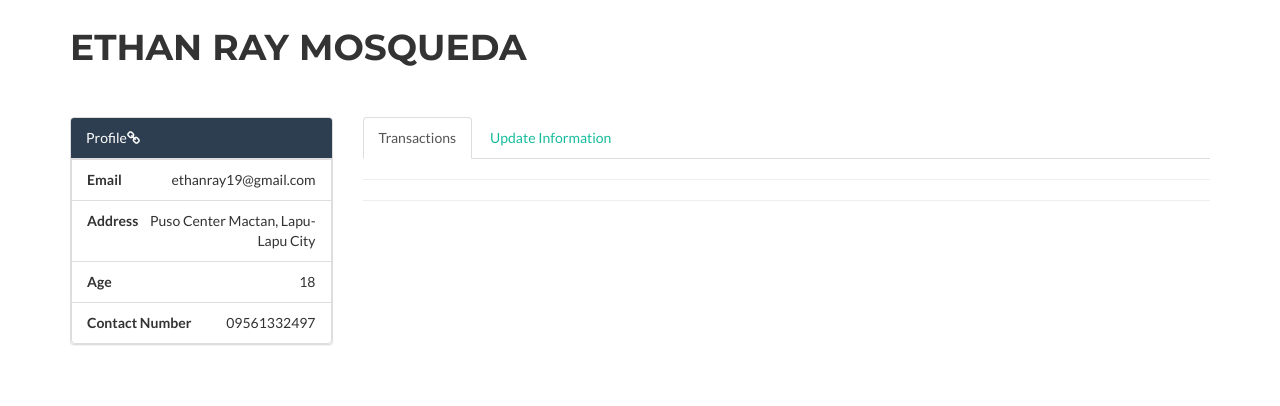
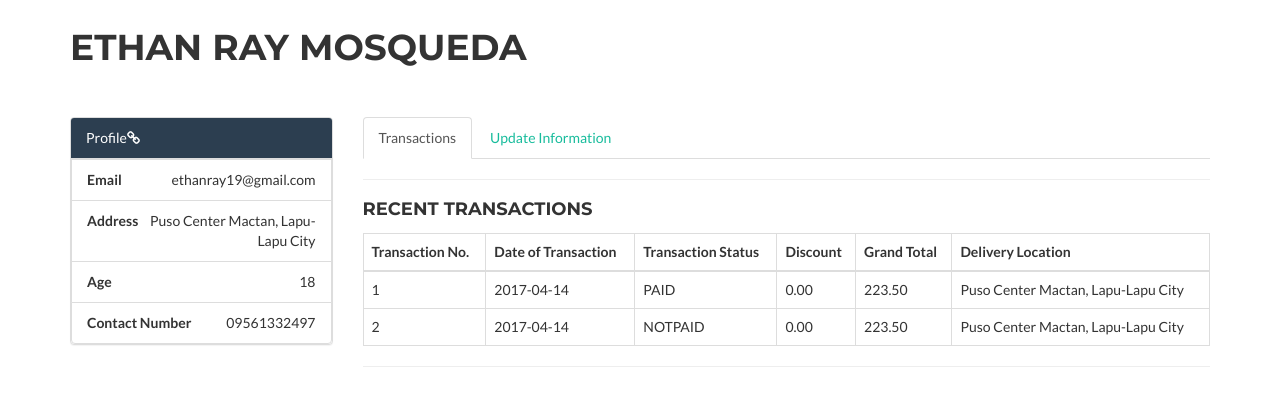
Before and after one commit to ethanray123/UPD, a PHP site: page /profile.php in a window 1280 px wide. Shown: the part 132-538 px from the top of the page. Run offline with PHP 8.4, Linux system fonts and the light colour scheme; a user stored in the database is signed in; data comes from the database, SQL or seed files in the repository; some libraries are stand-ins or nearby versions.

Commit message:
Add files via upload

```diff
--- a/profile.php
+++ b/profile.php
@@ -144,7 +144,52 @@
                           <li class="page-item"><a class="page-link" href="#update" data-toggle="tab">update</a></li>
                         </ul>
                       </nav> -->
-                      <!-- <h4>Recent Transactions</h4> -->
+                      <h4>Recent Transactions</h4>
+                      <table class = 'table table-bordered table-hover'>
+        <thead>
+          <tr>
+            <div class = 'col-md-6'>
+              <th>Transaction No.</th>
+            </div>
+            <div class = 'col-md-6'>
+              <th>Date of Transaction</th>
+            </div>
+            <div class = 'col-md-6'>
+              <th>Transaction Status</th>
+            </div>
+            <div class = 'col-md-6'>
+              <th>Discount</th>
+            </div>
+            <div class = 'col-md-6'>
+              <th>Grand Total</th>
+            </div>
+            <div class = 'col-md-6'>
+              <th>Delivery Location</th>
+            </div>
+          </tr>
+        </thead>
+        <tbody id = 'results'>
+          <?php
+
+                    $query = "SELECT * FROM transac WHERE consumer_id='{$_SESSION['user_id']}'";
+
+                    $result = mysqli_query($conn, $query);
+
+                    if($result) {
+                        while($row = mysqli_fetch_assoc($result)){
+                            echo "<tr>
+                                <td class='transaction_no'>{$row['transaction_no']}</td>
+                                <td>{$row['date_of_transaction']}</td>
+                                <td>{$row['transaction_status']}</td>
+                                <td>{$row['discount']}</td>
+                                <td>{$row['grand_total']}</td>
+                                <td>{$row['delivery_location']}</td>".
+                                "</tr>";
+                        }
+                    }
+                ?>
+        </tbody>
+      </table>
                       <hr>
                  </div><!--/tab-pane-->
                  <!--<div class="tab-pane animated fadeIn" id="notification">
```
